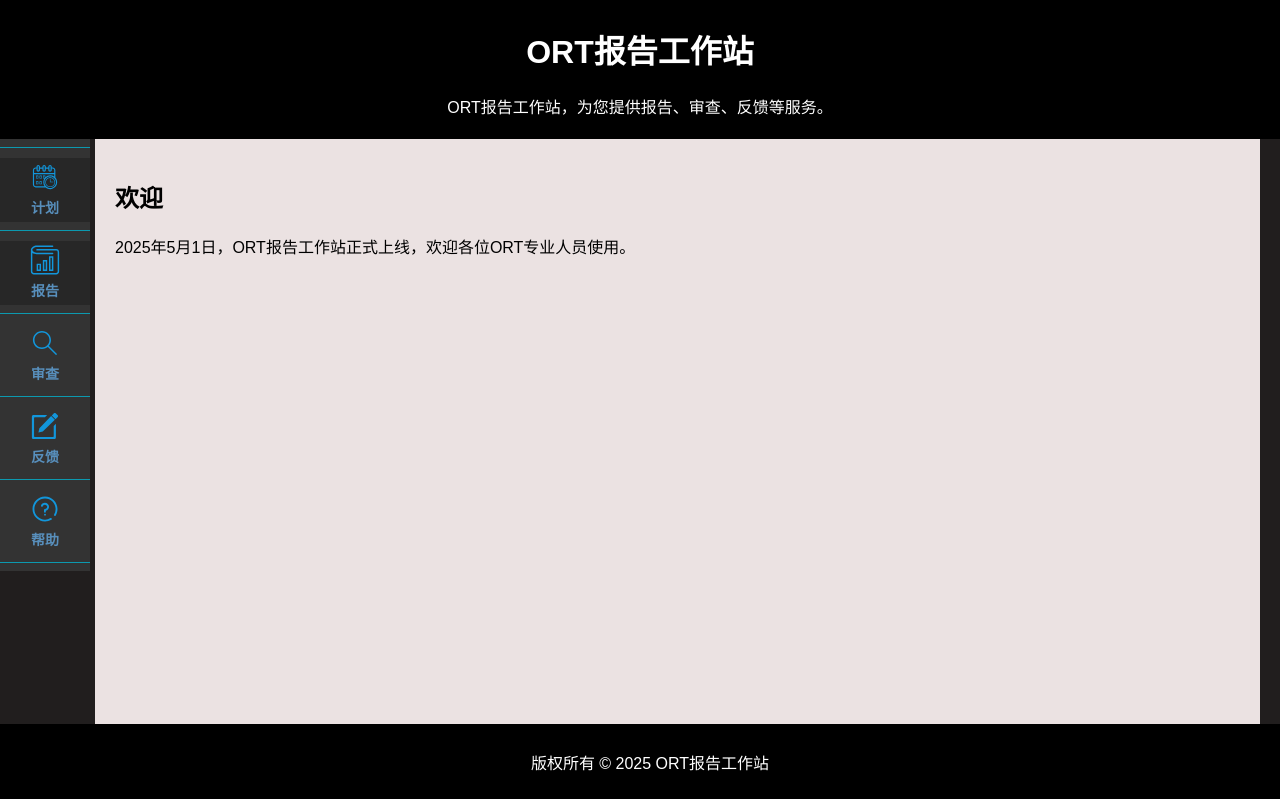
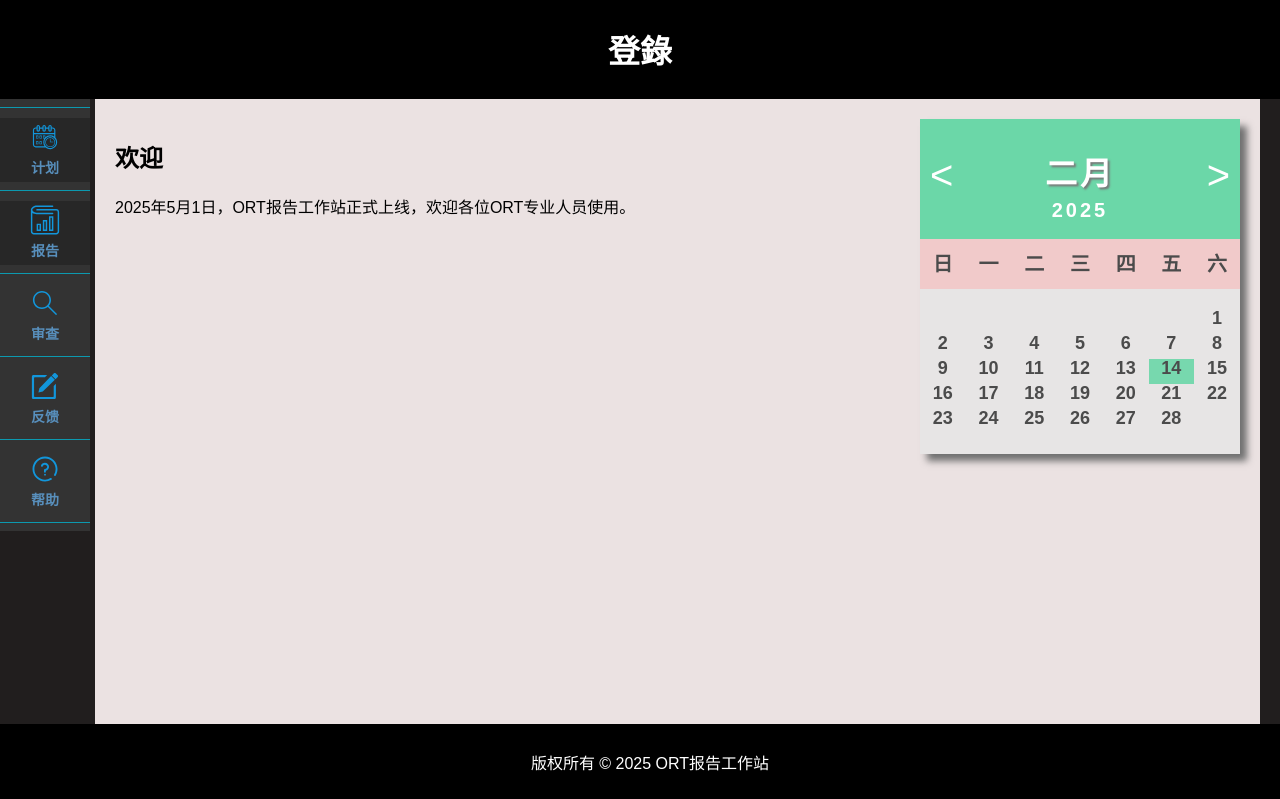
Before and after one commit to yooxii/ORTRper, a Flask app: page /ort/amz in a window 1280 px wide. Shown: the top 799 px of the page. Run offline with Flask 3, Linux system fonts and the light colour scheme.

Commit message:
feat: 添加ort_base模板并优化相关页面内容

```diff
--- a/app/__init__.py
+++ b/app/__init__.py
@@ -20,7 +20,7 @@
 
     @app.route('/')
     def index():
-        return render_template('index.html')
+        return render_template('index.html', title="首页")
 
     @app.route('/ort/<string:page_name>')
     def ort(page_name):
--- a/app/auth.py
+++ b/app/auth.py
@@ -59,7 +59,7 @@
             return redirect(url_for('index'))
 
         flash(error)
-    return render_template('auth/register.html')
+    return render_template('auth/login.html')
 
 @bp.before_app_request
 def load_logged_inuser():
--- /dev/null
+++ b/app/templates/calendar.html
@@ -0,0 +1,26 @@
+<div class="cal-container">
+    <link rel="stylesheet" href="{{ url_for('static', filename='css/cal.css') }}" />
+    <div class="year-month">
+        <div>
+            <span id="month"></span>
+            <span id="year"></span>
+        </div>
+        <div class="pre" id="pre-month">&lt;</div>
+        <div class="next" id="next-month">&gt;</div>
+    </div>
+    <div class="weeks">
+        <ul>
+            <li>日</li>
+            <li>一</li>
+            <li>二</li>
+            <li>三</li>
+            <li>四</li>
+            <li>五</li>
+            <li>六</li>
+        </ul>
+    </div>
+    <div class="days">
+        <ul id="day"></ul>
+    </div>
+    <script src="{{ url_for('static', filename='js/cal.js') }}"></script>
+</div>
--- a/app/templates/index.html
+++ b/app/templates/index.html
@@ -1,92 +1,12 @@
-<!DOCTYPE html>
-<html lang="zh-CN">
-    <title>{% block title %}{% endblock %}</title>
+{% extends "ort_base.html" %}
 
-    <head>
-        <meta charset="UTF-8" />
-        <title>ORT报告工作站</title>
-        <link rel="stylesheet" href="{{ url_for('static', filename='css/index.css') }}" />
-    </head>
+{% block content %}
+<div style="width: 100%; grid-column: 1/4">
+    <h2>欢迎</h2>
+    <p>2025年5月1日，ORT报告工作站正式上线，欢迎各位ORT专业人员使用。</p>
+</div>
+{% endblock content %}
 
-    <body>
-        <header>
-            <h1>ORT报告工作站</h1>
-            <div>
-                <p>ORT报告工作站，为您提供报告、审查、反馈等服务。</p>
-            </div>
-        </header>
-        <main>
-            <nav>
-                <ul>
-                    <hr />
-                    <li>
-                        <div>
-                            <a class="head" id="head_plan"><img src="{{ url_for('static', filename='icon/jihua.svg') }}" alt="计划" /><span>计划</span></a>
-                            <a href="{{ url_for('ort', page_name='paicheng') }}" class="show"><img src="{{ url_for('static', filename='icon/paicheng.svg') }}" alt="排程" /><span>排程</span></a>
-                            <a href="{{ url_for('ort', page_name='lingtui') }}" class="show"><img src="{{ url_for('static', filename='icon/icn_wuzilingtuiliaochaxun.svg') }}" alt="领退" /><span>领退</span></a>
-                        </div>
-                    </li>
-                    <hr />
-                    <li>
-                        <div>
-                            <a class="head" id="report"><img src="{{ url_for('static', filename='icon/baogao.svg') }}" alt="报告" /><span>报告</span></a>
-                            <a href="{{ url_for('ort', page_name='EMI168') }}" class="show"><img src="{{ url_for('static', filename='icon/a-mxburn.svg') }}" alt="EMI@168" /><span>EMI&amp;168</span></a>
-                            <a href="{{ url_for('ort', page_name='amz') }}" class="show"><img src="{{ url_for('static', filename='icon/amz.svg') }}" alt="AMZ" /><span>AMZ</span></a>
-                        </div>
-                    </li>
-                    <hr />
-                    <li>
-                        <a class="head" href="{{ url_for('ort', page_name='check') }}"><img src="{{ url_for('static', filename='icon/sousuo_1.svg') }}" alt="审查" /><span>审查</span></a>
-                    </li>
-                    <hr />
-                    <li>
-                        <a class="head" href="{{ url_for('ort', page_name='feedback') }}"><img src="{{ url_for('static', filename='icon/fankui_1.svg') }}" alt="反馈" /><span>反馈</span></a>
-                    </li>
-                    <hr />
-                    <li>
-                        <a class="head" href="{{ url_for('ort', page_name='help') }}"><img src="{{ url_for('static', filename='icon/bangzhu_3.svg') }}" alt="帮助" /><span>帮助</span></a>
-                    </li>
-                    <hr />
-                </ul>
-            </nav>
-            <div class="container" id="container">
-                <div style="width: 100%; grid-column: 1/4">
-                    <h2>欢迎</h2>
-                    <p>2025年5月1日，ORT报告工作站正式上线，欢迎各位ORT专业人员使用。</p>
-                </div>
-                {% if page_name == 'paicheng' or page_name == 'index' %}
-                <div class="cal-container">
-                    <link rel="stylesheet" href="{{ url_for('static', filename='css/cal.css') }}" />
-                    <div class="year-month">
-                        <div>
-                            <span id="month"></span>
-                            <span id="year"></span>
-                        </div>
-                        <div class="pre" id="pre-month">&lt;</div>
-                        <div class="next" id="next-month">&gt;</div>
-                    </div>
-                    <div class="weeks">
-                        <ul>
-                            <li>日</li>
-                            <li>一</li>
-                            <li>二</li>
-                            <li>三</li>
-                            <li>四</li>
-                            <li>五</li>
-                            <li>六</li>
-                        </ul>
-                    </div>
-                    <div class="days">
-                        <ul id="day"></ul>
-                    </div>
-                    <script src="{{ url_for('static', filename='js/cal.js') }}"></script>
-                </div>
-                {% endif %}
-            </div>
-        </main>
-        <footer>
-            <p>版权所有 © 2025 ORT报告工作站</p>
-        </footer>
-        <script src="{{ url_for('static', filename='js/index.js') }}"></script>
-    </body>
-</html>
+{% block cal %}
+{% include "calendar.html" %}
+{% endblock cal %}
--- /dev/null
+++ b/app/templates/ort_base.html
@@ -0,0 +1,79 @@
+<!DOCTYPE html>
+<html lang="zh-CN">
+<meta charset="UTF-8" />
+<title>{% block title %}首页{% endblock title %}</title>
+
+<head>
+    <!-- <title>ORT报告工作站</title> -->
+    <link rel="stylesheet" href="{{ url_for('static', filename='css/index.css') }}" />
+</head>
+
+<body>
+    <header>
+        {% block header %}
+        <h1>ORT报告工作站</h1>
+        <div>
+            <p>ORT报告工作站，为您提供报告、审查、反馈等服务。</p>
+        </div>
+        {% endblock header %}
+    </header>
+    <main>
+        <nav>
+            <ul>
+                <hr />
+                <li>
+                    <div>
+                        <a class="head" id="head_plan"><img src="{{ url_for('static', filename='icon/jihua.svg') }}"
+                                alt="计划" /><span>计划</span></a>
+                        <a href="{{ url_for('ort', page_name='paicheng') }}" class="show"><img
+                                src="{{ url_for('static', filename='icon/paicheng.svg') }}"
+                                alt="排程" /><span>排程</span></a>
+                        <a href="{{ url_for('ort', page_name='lingtui') }}" class="show"><img
+                                src="{{ url_for('static', filename='icon/icn_wuzilingtuiliaochaxun.svg') }}"
+                                alt="领退" /><span>领退</span></a>
+                    </div>
+                </li>
+                <hr />
+                <li>
+                    <div>
+                        <a class="head" id="report"><img src="{{ url_for('static', filename='icon/baogao.svg') }}"
+                                alt="报告" /><span>报告</span></a>
+                        <a href="{{ url_for('ort', page_name='EMI168') }}" class="show"><img
+                                src="{{ url_for('static', filename='icon/a-mxburn.svg') }}"
+                                alt="EMI@168" /><span>EMI&amp;168</span></a>
+                        <a href="{{ url_for('ort', page_name='amz') }}" class="show"><img
+                                src="{{ url_for('static', filename='icon/amz.svg') }}" alt="AMZ" /><span>AMZ</span></a>
+                    </div>
+                </li>
+                <hr />
+                <li>
+                    <a class="head" href="{{ url_for('ort', page_name='check') }}"><img
+                            src="{{ url_for('static', filename='icon/sousuo_1.svg') }}" alt="审查" /><span>审查</span></a>
+                </li>
+                <hr />
+                <li>
+                    <a class="head" href="{{ url_for('ort', page_name='feedback') }}"><img
+                            src="{{ url_for('static', filename='icon/fankui_1.svg') }}" alt="反馈" /><span>反馈</span></a>
+                </li>
+                <hr />
+                <li>
+                    <a class="head" href="{{ url_for('ort', page_name='help') }}"><img
+                            src="{{ url_for('static', filename='icon/bangzhu_3.svg') }}" alt="帮助" /><span>帮助</span></a>
+                </li>
+                <hr />
+            </ul>
+        </nav>
+        <div class="container" id="container">
+            {% block content %}
+            {% endblock content %}
+            {% block cal %}
+            {% endblock cal %}
+        </div>
+    </main>
+    <footer>
+        <p>版权所有 © 2025 ORT报告工作站</p>
+    </footer>
+    <script src="{{ url_for('static', filename='js/index.js') }}"></script>
+</body>
+
+</html>
```
Also changed, not shown: app/templates/auth/login.html (+8 -8 lines), app/templates/auth/register.html (+8 -8 lines), app/templates/auth_base.html (+4 -4 lines), app/templates/ort/paicheng.html (+7 -1 lines).
